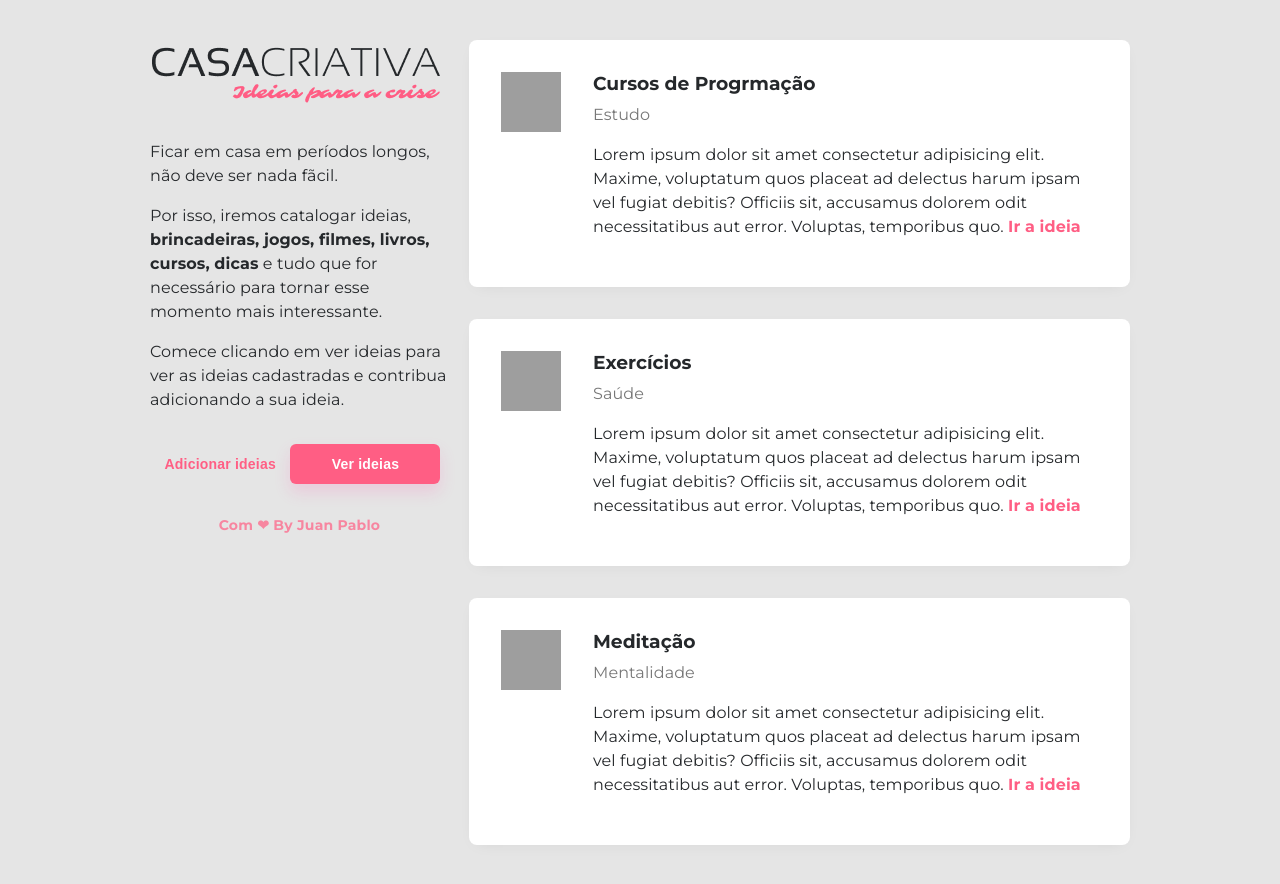
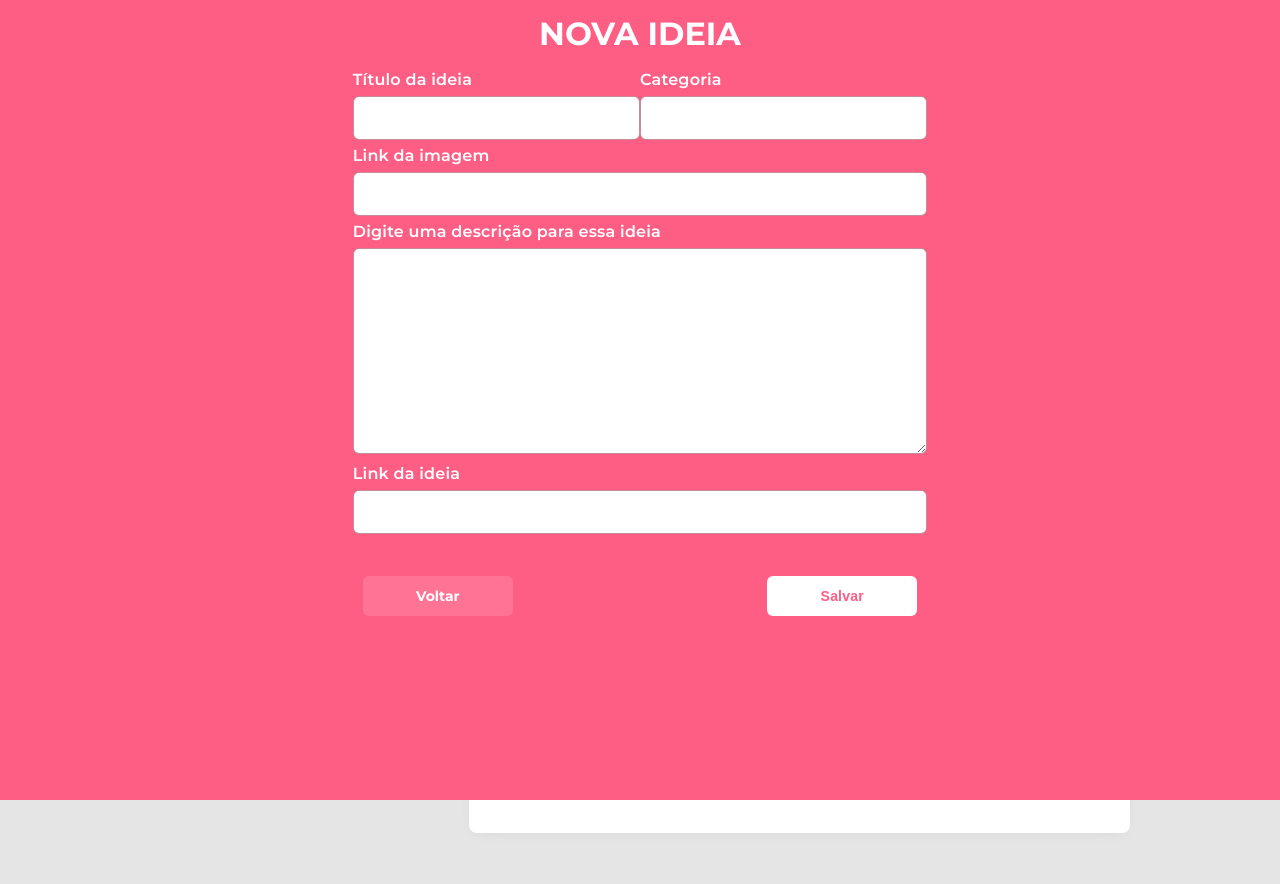
Before and after one commit to JuanPabllo/Casa_Criativa, a plain HTML site: page index.html in a window 1280 px wide. Drawn offline with Linux system fonts and the light colour scheme; grey boxes are pictures that could not be loaded.

Commit message:
correção

```diff
--- a/style.css
+++ b/style.css
@@ -138,7 +138,7 @@ footer a {
 }
 
 .idea .description {
-    margin: 16px 0;
+    margin: 14px 0;
 }
 
 
@@ -146,32 +146,35 @@ footer a {
 /* Modal */
 
 #modal {
-    background: #ff5e84;
+    background: #FF5E84;
 
-    position: absolute;
+    position: fixed;
+
     top: 0;
-
-    width: 100vw;
-    height: 100vh;
+    bottom: 0;
+    left: 0;
+    right: 0;
 
     display: flex;
     justify-content: center;
 
-    transition: 500ms;
+    transition: 400ms;
 
 }
 
+
+
 #modal .content {
-    margin-top: 128px;
+    margin-top: 5%;
 
     color: white;
-
 }
 
 #modal .content h1 {
     text-align: center;
+    text-transform: uppercase;
+    margin-top: -50px;
 
-    text-transform: uppercase;
 }
 
 #modal form {
@@ -182,6 +185,7 @@ footer a {
 
     display: grid;
     grid-template-columns: 1fr 1fr;
+
     gap: 20px;
 
 }
@@ -192,8 +196,12 @@ footer a {
     grid-column: span 2;
 }
 
-form input,
-form textarea {
+.input-wrapper {
+    margin: -10px;
+}
+
+
+form input, form textarea {
     width: 100%;
 
     padding: 12px;
@@ -201,6 +209,7 @@ form textarea {
     box-sizing: border-box;
 
     border-radius: 6px;
+
     border: 1px solid rgba(141, 25, 52, 0.5);
 
     outline: none;
@@ -211,13 +220,12 @@ form textarea {
 form label {
     font-weight: 600;
     line-height: 32px;
-    letter-spacing: 0.8;
+    letter-spacing: 0.2px;
 }
 
 form a {
     width: 150px;
     height: 40px;
-
     background-color: #ffffff22;
     color: white;
 
@@ -231,14 +239,12 @@ form a {
     border-radius: 6px;
 
     align-self: end;
-
     transition: 400ms;
 }
 
-form a:hover{
+form a:hover {
     background: #fff;
-    color: #ff5e84;
-
+    color: #FF5E84;
     text-decoration: none;
 }
 
@@ -255,22 +261,14 @@ form button {
     margin-top: 32px;
 
     grid-column: 2;
-
     justify-self: end;
 
     transition: 400ms;
 }
 
 form button:hover {
-    background-color: #0984c3;
+
+    background-color: #0984e3;
     color: white;
-
     text-decoration: none;
 }
-
-#modal.hide {
-    opacity: 0;
-
-    visibility: hidden;
-
-}
```
